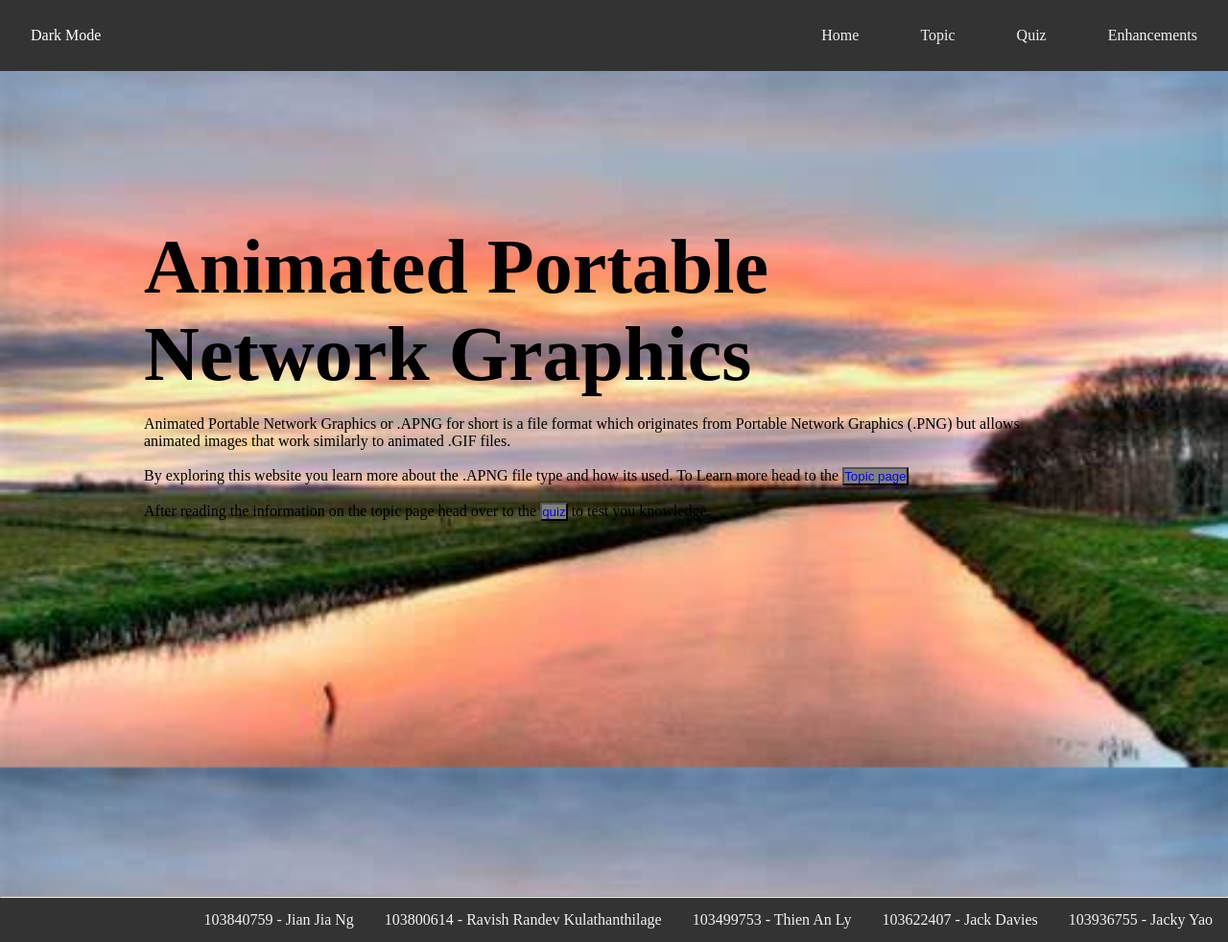
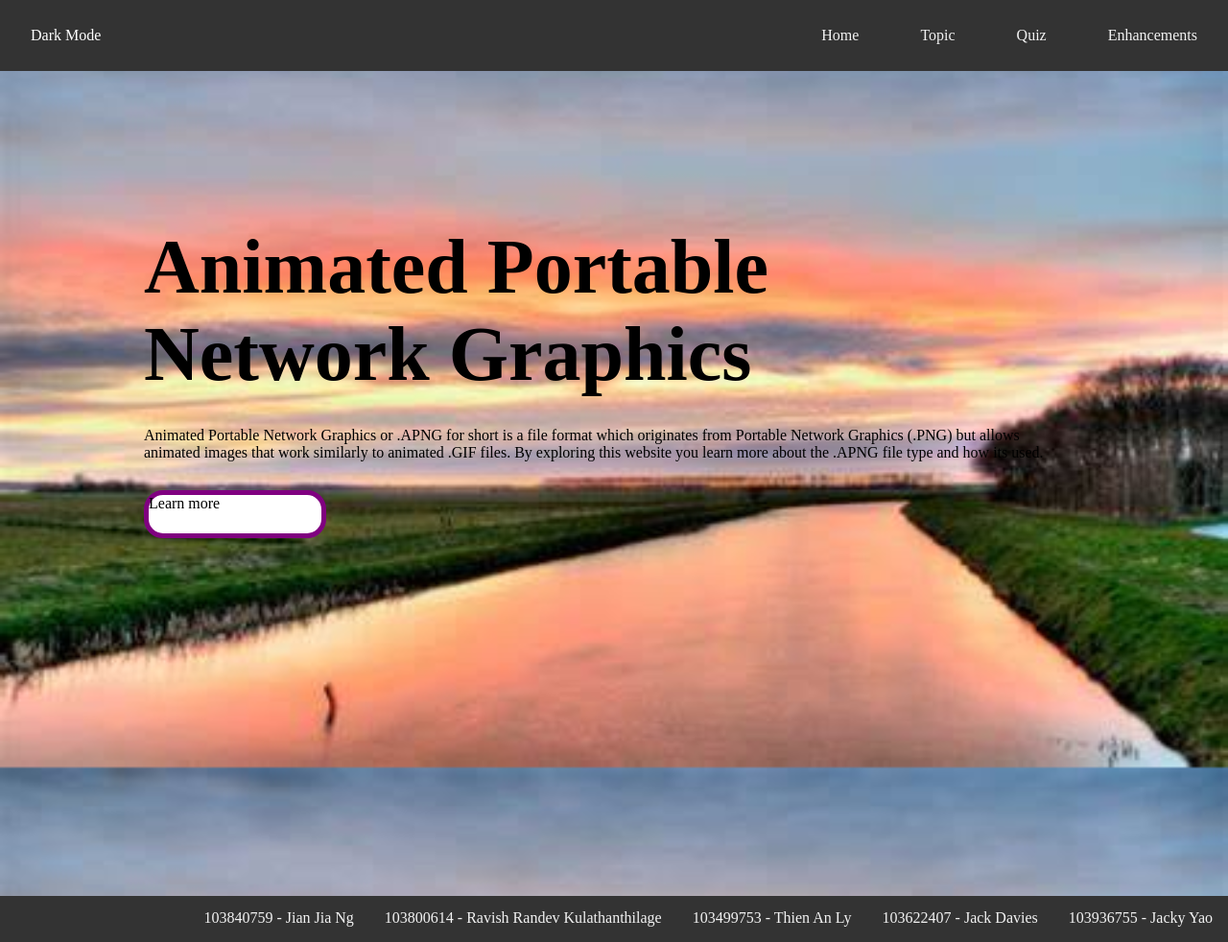
Before and after one commit to thelazyant164/APNG-Simple-Website, a PHP site: page / in a window 1280 px wide. Shown: the whole page at 96% size. Run offline with PHP 8.4, Linux system fonts and the light colour scheme.

Commit message:
[C] - change button layout of index.html

```diff
--- a/assign1/index.html
+++ b/assign1/index.html
@@ -27,26 +27,18 @@
 		</header>
         <main id="bg-container">
             <h1>Animated Portable Network Graphics</h1>
-            <br>
             <p>
                 Animated Portable Network Graphics or .APNG for short
                 is a file format which originates from Portable Network Graphics (.PNG)
                 but allows animated images that work similarly to animated .GIF files.
+                By exploring this website you learn more about the .APNG file type and how
+                its used.
             </p>
-            <br>
-            <p>
-                By exploring this website you learn more about the .APNG file type and how
-                its used. To Learn more head to the <button><a href="topic.html"> Topic page</a></button>
-            </p>
-            <br>
-            <p>
-                After reading the information on the topic page head over
-                to the <button><a href="quiz.html">quiz</a></button> to test you knowledge.
-            </p>
-            <br>
+            <div id="learn-more">
+                <a href="topic.html">Learn more</a>
+            </div>
         </main>
         <footer>
-            <hr/>
             <a href="#studentid_name1">103936755 - Jacky Yao</a>
             <a href="#studentid_name2">103622407 - Jack Davies</a>
             <a href="#studentid_name3">103499753 - Thien An Ly</a>
--- a/assign1/styles/style.css
+++ b/assign1/styles/style.css
@@ -89,12 +89,27 @@ h1 {
   padding-top: 200px;
   padding-left: 150px;
   padding-right: 175px;
+  padding-bottom: 30px;
   font-size: 5em;
 }
 
 p {
   padding-left: 150px;
   padding-right: 175px;
+}
+
+div#learn-more {
+  margin-top: 30px;
+  margin-left: 150px;
+  border-radius: 20px;
+  background-color: var(--bubble-bg);
+  border: 5px solid purple;
+  height: 40px;
+  width: 180px;
+}
+
+div#learn-more a{
+  align-self: center;
 }
 
 button {
@@ -111,7 +126,7 @@ button {
   color: var(--title);
 }
 
-#bg-container p{
+#bg-container p, #bg-container div a{
   color: var(--text);
 }
 
```
